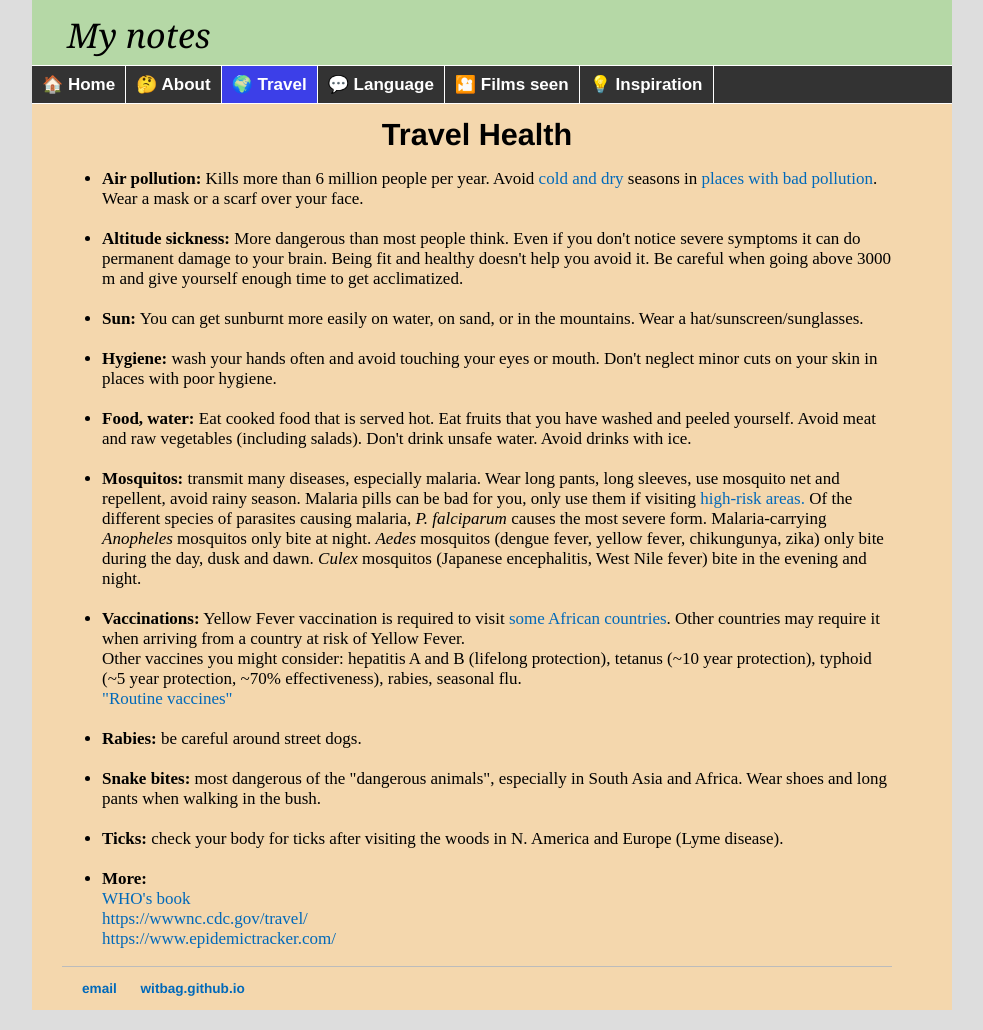
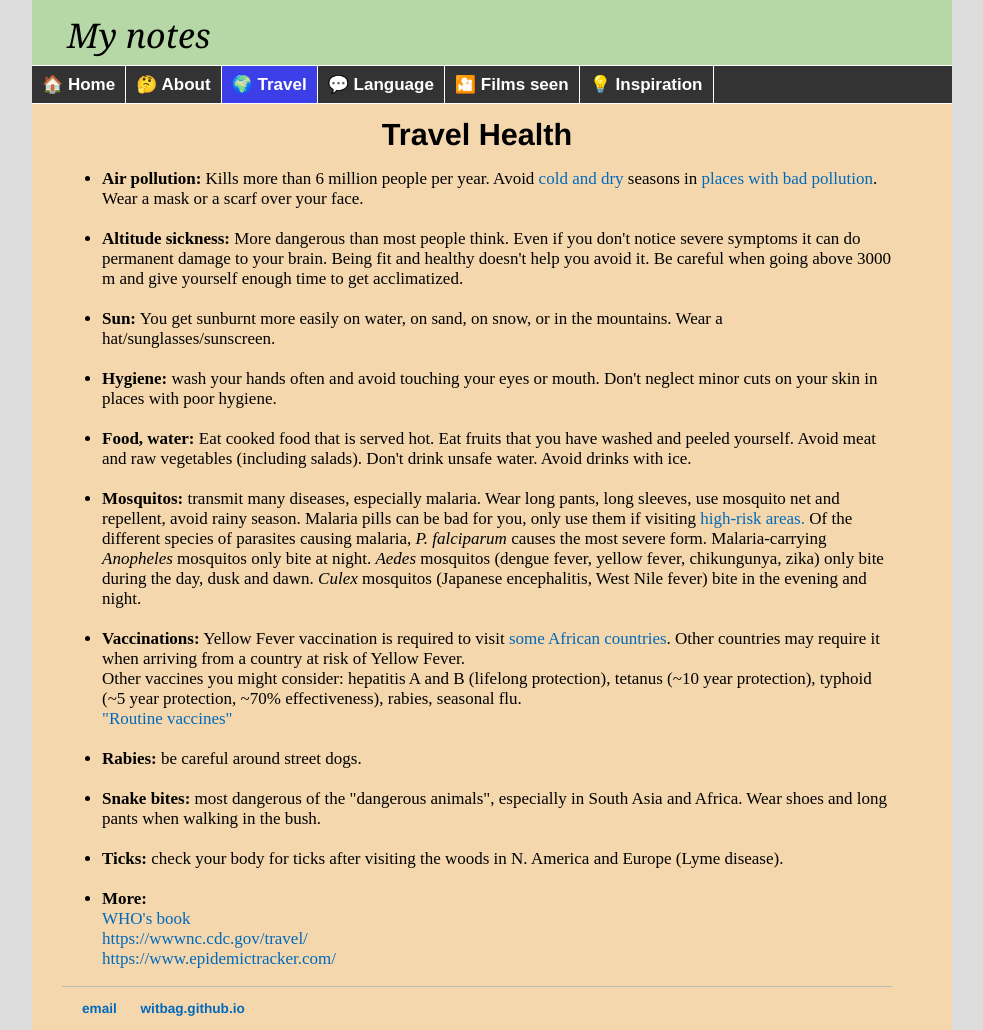
Before and after one commit to witbag/witbag.github.io, a Jekyll site: the page built from travel/health.html, in a window 1280 px wide. Shown: the whole page, without its empty margins (148-1131 px from the left). Built offline with Jekyll 4.4.1, drawn with Linux system fonts in a browser that asks for light colours.

Commit message:
Update health.html

```diff
--- a/travel/health.html
+++ b/travel/health.html
@@ -13,7 +13,7 @@ title: Travel advice
 <br>
 <li><b>Altitude sickness:</b> More dangerous than most people think. Even if you don't notice severe symptoms it can do permanent damage to your brain. Being fit and healthy doesn't help you avoid it. Be careful when going above 3000 m and give yourself enough time to get acclimatized. <br>
 <br>
-<li><b>Sun:</b> You can get sunburnt more easily on water, on sand, or in the mountains. Wear a hat/sunscreen/sunglasses.<br>
+<li><b>Sun:</b> You get sunburnt more easily on water, on sand, on snow, or in the mountains. Wear a hat/sunglasses/sunscreen.<br>
 <br>
 <li><b>Hygiene:</b> wash your hands often and avoid touching your eyes or mouth. Don't neglect minor cuts on your skin in places with poor hygiene.<br>
 <br>
```
